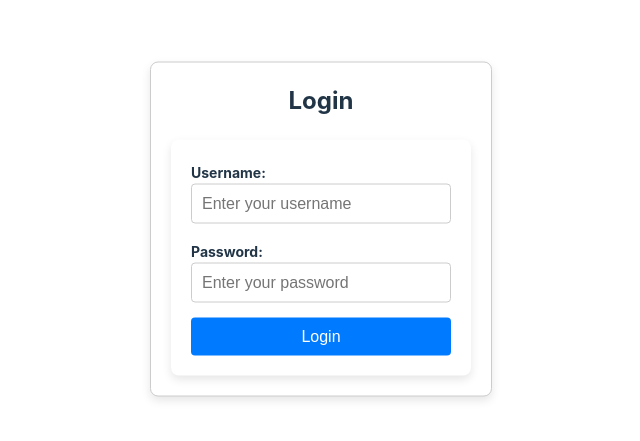
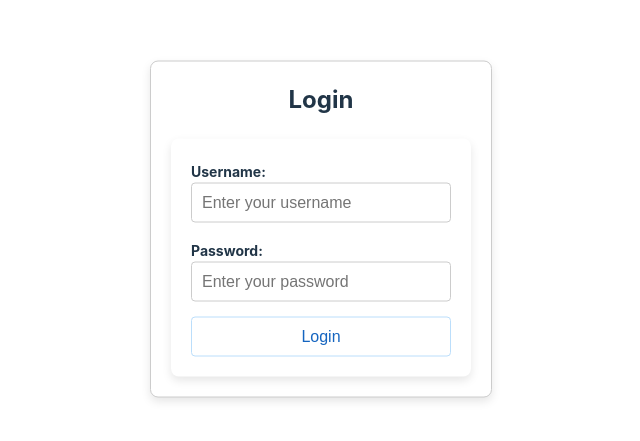
Before and after one commit to d-machine/ais-react, a React (Vite) app: page / in a window 1280 px wide. Shown: the part 171-612 px from the top of the page, without its empty margins (319-959 px from the left). Built offline with nearby package versions, Linux system fonts and the light colour scheme.

Commit message:
css-theming

```diff
--- a/src/App.module.css
+++ b/src/App.module.css
@@ -1,3 +1,4 @@
+
 .app {
   display: flex;
   flex-direction: column;
@@ -81,7 +82,7 @@ input {
 }
 
 .loginButton:hover {
-  background-color: #e3f0ff;
+  background-color: #0056b3;
 }
 
 /* Error Message */
@@ -114,5 +115,5 @@ input {
 }
 
 .logoutButton:hover {
-  background-color: #e3f0ff;
+  background-color: #cc0000;
 }
--- a/src/Utilities/EntryList.module.css
+++ b/src/Utilities/EntryList.module.css
@@ -42,26 +42,26 @@
   justify-content: flex-start;
 }
 
-.actionButton {
+button {
+  background: var(--button-primary-bg) !important;
+  color: var(--button-primary-text) !important;
+  border: 1px solid var(--button-primary-border) !important;
+  transition: background 0.2s, color 0.2s, border-color 0.2s;
   padding: 10px 20px;
   font-size: 14px;
   font-family: Arial, sans-serif;
   border-radius: 4px;
-  border: none;
   cursor: pointer;
-  transition: background-color 0.3s ease, transform 0.2s ease;
-  background-color: #e3f0ff;
-  color: #007bff;
 }
 
-.actionButton:hover {
-  transform: translateY(-2px);
-  background-color: #f6faff;
-  color: #007bff;
+button:hover:not(.disabledButton) {
+  background: var(--button-primary-bg-hover) !important;
+  color: var(--button-primary-text) !important;
 }
 
 button:active:not(.disabledButton) {
-  transform: translateY(0);
+  background: var(--button-primary-bg-hover) !important;
+  color: var(--button-primary-text) !important;
 }
 
 .disabledButton {
@@ -76,7 +76,7 @@ button:active:not(.disabledButton) {
 }
 
 .entryListItem:hover {
-  background-color: #e3f0ff;
+  background-color: #f0f0f0;
 }
 
 .selectedRow {
--- a/src/components/Input/SelectModal.module.css
+++ b/src/components/Input/SelectModal.module.css
@@ -43,5 +43,5 @@
   }
 
   .closeButton:hover {
-    background-color: #e3f0ff;
+    background-color: #0056b3;
   }
--- a/src/components/Management/Management.module.css
+++ b/src/components/Management/Management.module.css
@@ -1,3 +1,4 @@
+
 .entryListContainer {
     background-color: #fff;
     max-width: 100%;
@@ -72,7 +73,7 @@
     justify-content: flex-start;
   }
 
-  .actionButton {
+  button {
     padding: 10px 20px;
     font-size: 14px;
     font-family: Arial, sans-serif;
@@ -80,14 +81,14 @@
     border: none;
     cursor: pointer;
     transition: background-color 0.3s ease, transform 0.2s ease;
-    background-color: #e3f0ff;
-    color: #007bff;
   }
 
-  .actionButton:hover {
+  button:hover:not(.disabledButton) {
     transform: translateY(-2px);
-    background-color: #f6faff;
-    color: #007bff;
+  }
+
+  button:active:not(.disabledButton) {
+    transform: translateY(0);
   }
 
   .disabledButton {
@@ -102,7 +103,7 @@
   }
 
   .entryListItem:hover {
-    background-color: #e3f0ff;
+    background-color: #f0f0f0;
   }
 
   .selectedRow {
--- a/src/components/Management/user.module.css
+++ b/src/components/Management/user.module.css
@@ -96,7 +96,7 @@
 }
 
 .entryListItem:hover {
-  background-color: #e3f0ff;
+  background-color: #f0f0f0;
 }
 
 .selectedRow {
@@ -118,26 +118,31 @@
 }
 
 /* Button styles */
-button {
+button,
+.actionButton {
   padding: 10px 20px;
   font-size: 14px;
   font-family: Arial, sans-serif;
   border-radius: 4px;
-  border: none;
+  border: 1px solid var(--button-primary-border) !important;
   cursor: pointer;
-  transition: background-color 0.3s ease, transform 0.2s ease;
-  background-color: #e3f0ff;
-  color: #007bff;
+  transition: background 0.2s, color 0.2s, border-color 0.2s;
+  background: var(--button-primary-bg) !important;
+  color: var(--button-primary-text) !important;
 }
 
-button:hover:not(.disabledButton) {
+button:hover:not(.disabledButton),
+.actionButton:hover:not(.disabledButton) {
   transform: translateY(-2px);
-  background-color: #f6faff;
-  color: #007bff;
+  background: var(--button-primary-bg-hover) !important;
+  color: var(--button-primary-text) !important;
 }
 
-button:active:not(.disabledButton) {
+button:active:not(.disabledButton),
+.actionButton:active:not(.disabledButton) {
   transform: translateY(0);
+  background: var(--button-primary-bg-hover) !important;
+  color: var(--button-primary-text) !important;
 }
 
 .disabledButton {
@@ -233,26 +238,3 @@ button:active:not(.disabledButton) {
   outline: none;
   box-shadow: 0 0 5px rgba(0, 123, 255, 0.5);
 }
-
-/* Reuse button styles for consistency */
-.actionButton {
-  padding: 10px 20px;
-  font-size: 14px;
-  font-family: Arial, sans-serif;
-  border-radius: 4px;
-  border: none;
-  cursor: pointer;
-  transition: background-color 0.3s ease, transform 0.2s ease;
-  background-color: #e3f0ff;
-  color: #007bff;
-}
-
-.actionButton:hover {
-  transform: translateY(-2px);
-  background-color: #f6faff;
-  color: #007bff;
-}
-
-.actionButton:active {
-  transform: translateY(0);
-}
--- a/src/components/Table/Table.module.css
+++ b/src/components/Table/Table.module.css
@@ -68,7 +68,7 @@
   }
 
   .cell:hover {
-    background-color: #e3f0ff;
+    background-color: rgb(167, 167, 228);
   }
 
   .cellLeft {
--- a/src/components/Users/user.module.css
+++ b/src/components/Users/user.module.css
@@ -69,7 +69,7 @@
     justify-content: flex-start;
   }
 
-  .actionButton {
+  button {
     padding: 10px 20px;
     font-size: 14px;
     font-family: Arial, sans-serif;
@@ -77,14 +77,10 @@
     border: none;
     cursor: pointer;
     transition: background-color 0.3s ease, transform 0.2s ease;
-    background-color: #e3f0ff;
-    color: #007bff;
   }
 
-  .actionButton:hover {
+  button:hover:not(.disabledButton) {
     transform: translateY(-2px);
-    background-color: #f6faff;
-    color: #007bff;
   }
 
   button:active:not(.disabledButton) {
@@ -103,7 +99,7 @@
   }
 
   .entryListItem:hover {
-    background-color: #e3f0ff;
+    background-color: #f0f0f0;
   }
 
   .selectedRow {
--- a/src/components/menu/Menu.module.css
+++ b/src/components/menu/Menu.module.css
@@ -87,22 +87,33 @@
   width: 100%;
   padding: 10px 16px;
   border: none;
-  background: none;
+  background: var(--menu-item-bg);
   text-align: left;
   font-size: 14px;
-  color: #333;
+  color: var(--menu-item-text);
   cursor: pointer;
-  transition: background-color 0.2s ease;
+  transition: background-color 0.2s, color 0.2s;
   align-items: center;
   justify-content: space-between;
 }
 
-.menuItem:hover {
-  background-color: #e3f0ff;
+.menuItem:hover,
+.menuItem:focus,
+.menuItem:active {
+  background: var(--menu-item-hover-bg) !important;
+  color: var(--menu-item-hover-text) !important;
 }
 
-.menuItem:active {
-  background-color: #e8e8e8;
+.menuItem:disabled,
+.menuItem[disabled] {
+  background: var(--menu-item-disabled-bg);
+  color: var(--menu-item-disabled-text);
+  cursor: not-allowed;
+}
+
+.menuItem.selected {
+  background: var(--menu-item-hover-bg) !important;
+  color: var(--menu-item-hover-text) !important;
 }
 
 .hasChildren::after {
--- a/src/index.css
+++ b/src/index.css
@@ -11,6 +11,37 @@
   text-rendering: optimizeLegibility;
   -webkit-font-smoothing: antialiased;
   -moz-osx-font-smoothing: grayscale;
+
+  /*Theming*/
+  --button-font-family: inherit;
+  --button-font-size: 1em;
+  --button-font-weight: 500;
+  --button-border-radius: 8px;
+  --button-padding: 0.6em 1.2em;
+  --button-border-width: 1px;
+  --button-border-style: solid;
+  --button-border-color: transparent;
+
+  /*Primary button*/
+  --button-primary-bg: #fff;
+  --button-primary-bg-hover: #e3f2fd;
+  --button-primary-text: #1565c0;
+  --button-primary-border: #bbdefb;
+
+  /*for Secondary button*/
+  --button-secondary-bg: #e0e0e0;
+  --button-secondary-bg-hover: #bdbdbd;
+  --button-secondary-text: #242424;
+  --button-secondary-border: #bdbdbd;
+
+  /*Menu item theme variables*/
+  --menu-item-bg: #fff;
+  --menu-item-hover-bg: #e3f2fd;
+  --menu-item-active-bg: #bbdefb;
+  --menu-item-text: #1565c0;
+  --menu-item-hover-text: #1565c0;
+  --menu-item-disabled-bg: #f5f5f5;
+  --menu-item-disabled-text: #bdbdbd;
 }
 
 a {
@@ -35,23 +66,40 @@ h1 {
   line-height: 1.1;
 }
 
-button {
-  border-radius: 8px;
-  border: 1px solid transparent;
-  padding: 0.6em 1.2em;
-  font-size: 1em;
-  font-weight: 500;
-  font-family: inherit;
-  background-color: #1a1a1a;
+/* Button base styles */
+.button {
+  font-family: var(--button-font-family);
+  font-size: var(--button-font-size);
+  font-weight: var(--button-font-weight);
+  border-radius: var(--button-border-radius);
+  border-width: var(--button-border-width);
+  border-style: var(--button-border-style);
+  border-color: var(--button-border-color);
+  padding: var(--button-padding);
   cursor: pointer;
-  transition: border-color 0.25s;
+  transition: background 0.2s, color 0.2s, border-color 0.2s;
+  outline: none;
+  display: inline-block;
 }
-button:hover {
-  border-color: #646cff;
+
+.button.primary {
+  background: var(--button-primary-bg);
+  color: var(--button-primary-text);
+  border-color: var(--button-primary-border);
 }
-button:focus,
-button:focus-visible {
-  outline: 4px auto -webkit-focus-ring-color;
+.button.primary:hover,
+.button.primary:focus {
+  background: var(--button-primary-bg-hover);
+}
+
+.button.secondary {
+  background: var(--button-secondary-bg);
+  color: var(--button-secondary-text);
+  border-color: var(--button-secondary-border);
+}
+.button.secondary:hover,
+.button.secondary:focus {
+  background: var(--button-secondary-bg-hover);
 }
 
 @media (prefers-color-scheme: light) {
```
